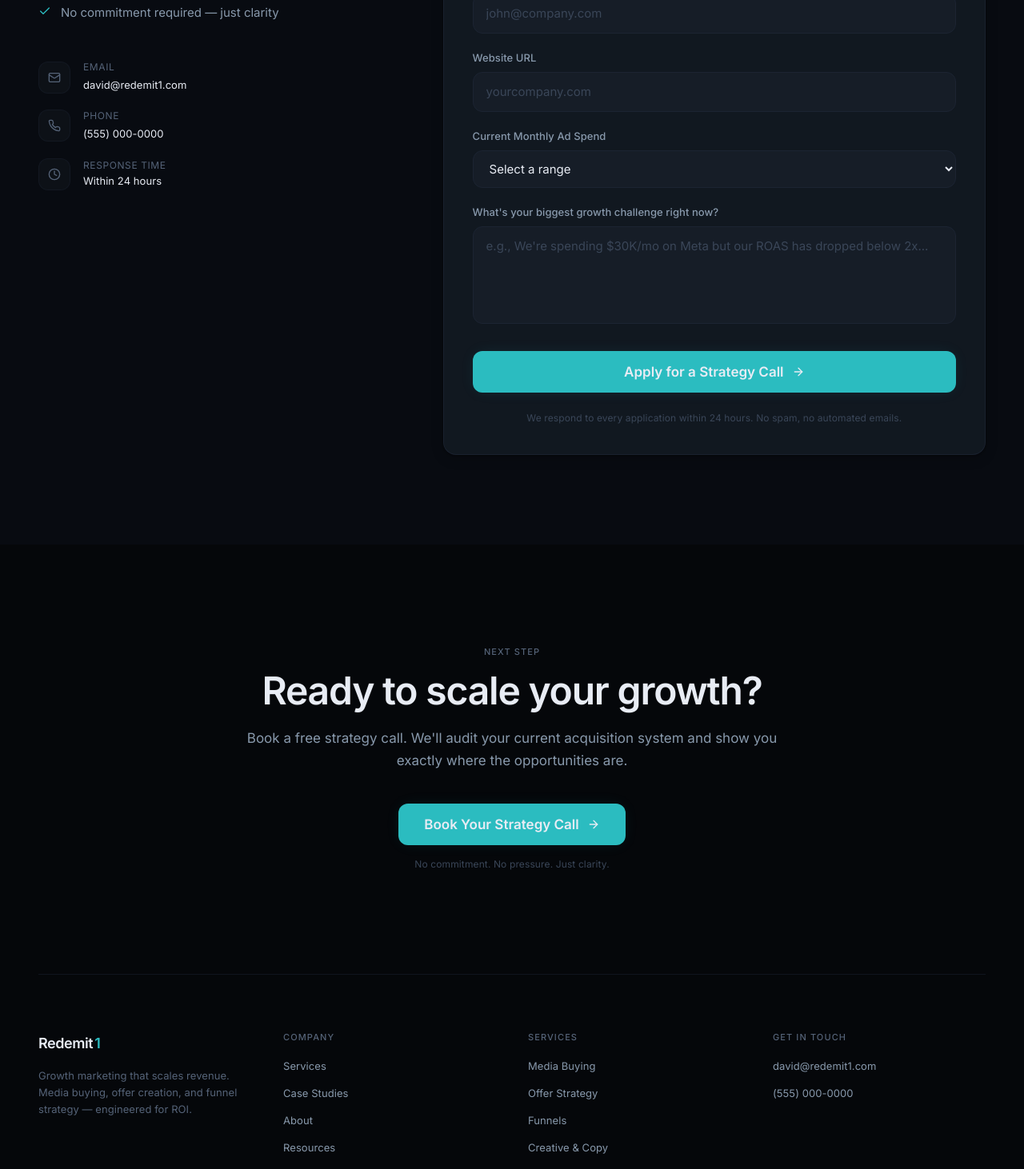
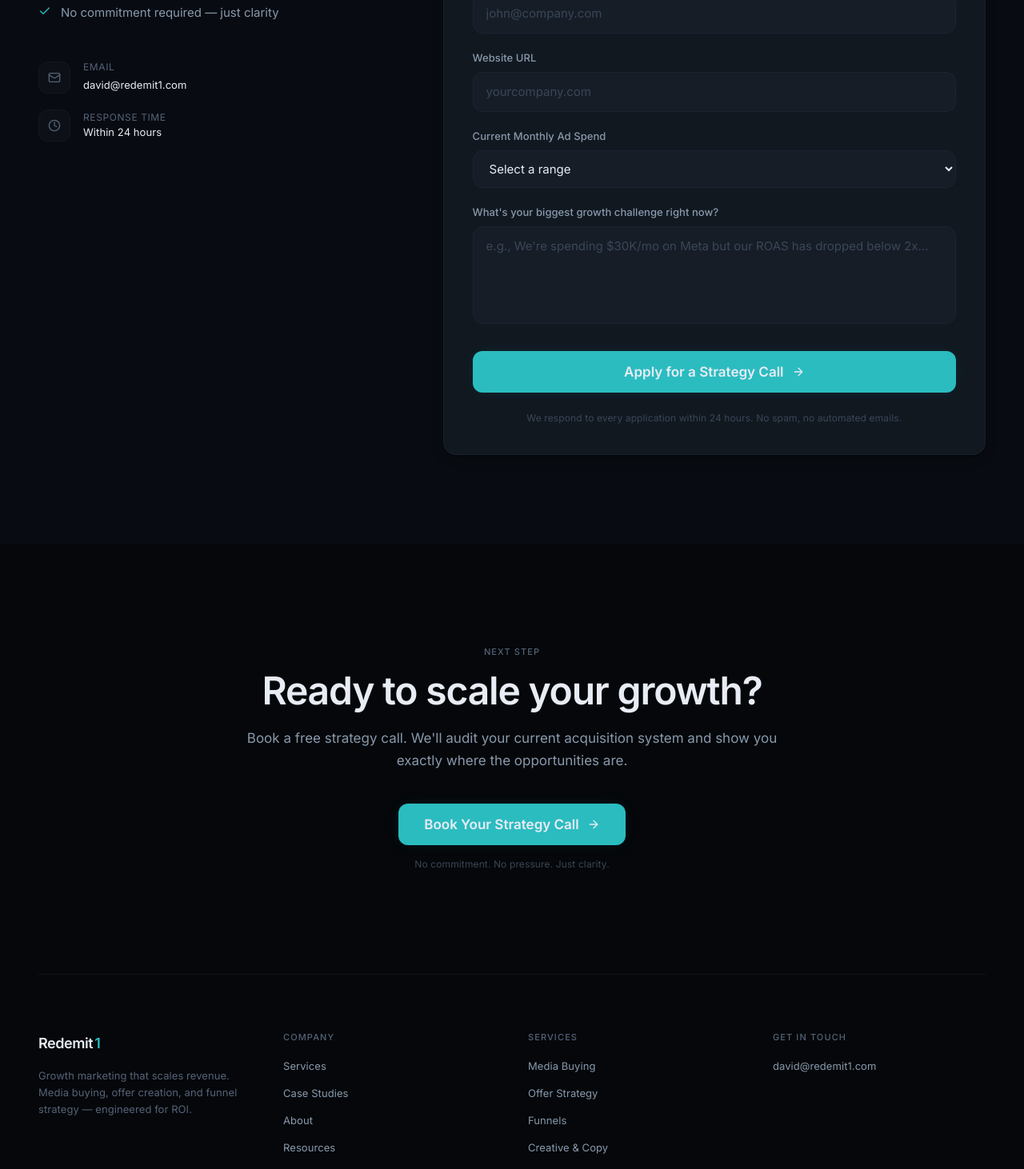
Before and after one commit to mainishtest/redemit1, a Next.js app: page /contact in a window 1280 px wide. Shown: the part 780-2242 px from the top of the page at 80% size. Built offline with nearby package versions, Linux system fonts and the light colour scheme.

Commit message:
Remove phone number from site

```diff
--- a/src/app/contact/page.tsx
+++ b/src/app/contact/page.tsx
@@ -1,5 +1,5 @@
 import type { Metadata } from 'next'
-import { Mail, Phone, Clock, Check } from 'lucide-react'
+import { Mail, Clock, Check } from 'lucide-react'
 import { SITE_CONFIG } from '@/lib/constants'
 import { ContactForm } from '@/components/shared/contact-form'
 
@@ -67,19 +67,7 @@ export default function ContactPage() {
                   </div>
                 </div>
 
-                <div className="flex items-center gap-4">
-                  <div className="flex h-10 w-10 items-center justify-center rounded-lg bg-surface-100 border border-surface-300/40 text-txt-muted">
-                    <Phone className="h-4 w-4" />
-                  </div>
-                  <div>
-                    <p className="text-caption text-txt-muted uppercase tracking-wider">Phone</p>
-                    <a href={`tel:${SITE_CONFIG.phone}`} className="text-body-sm text-txt-primary hover:text-brand-400 transition-colors">
-                      {SITE_CONFIG.phone}
-                    </a>
-                  </div>
-                </div>
-
-                <div className="flex items-center gap-4">
+<div className="flex items-center gap-4">
                   <div className="flex h-10 w-10 items-center justify-center rounded-lg bg-surface-100 border border-surface-300/40 text-txt-muted">
                     <Clock className="h-4 w-4" />
                   </div>
--- a/src/components/layout/footer.tsx
+++ b/src/components/layout/footer.tsx
@@ -104,11 +104,6 @@ export function Footer() {
                     {SITE_CONFIG.email}
                   </a>
                 </li>
-                <li>
-                  <a href={`tel:${SITE_CONFIG.phone}`} className="text-body-sm text-txt-secondary hover:text-txt-primary transition-colors duration-200">
-                    {SITE_CONFIG.phone}
-                  </a>
-                </li>
               </ul>
             </div>
           </div>
--- a/src/components/layout/header.tsx
+++ b/src/components/layout/header.tsx
@@ -128,9 +128,6 @@ export function Header() {
             <a href={`mailto:${SITE_CONFIG.email}`} className="block hover:text-txt-secondary transition-colors">
               {SITE_CONFIG.email}
             </a>
-            <a href={`tel:${SITE_CONFIG.phone}`} className="block hover:text-txt-secondary transition-colors">
-              {SITE_CONFIG.phone}
-            </a>
           </div>
         </div>
       </div>
```
